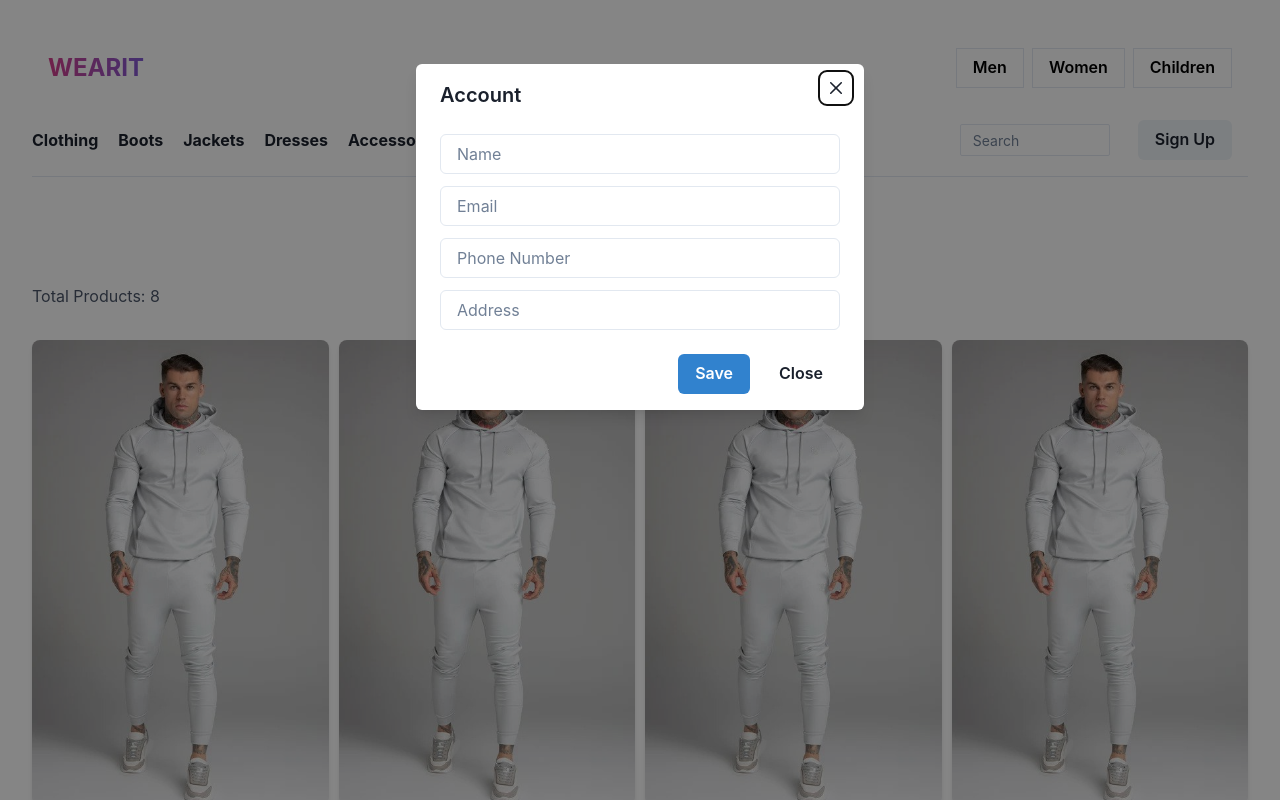
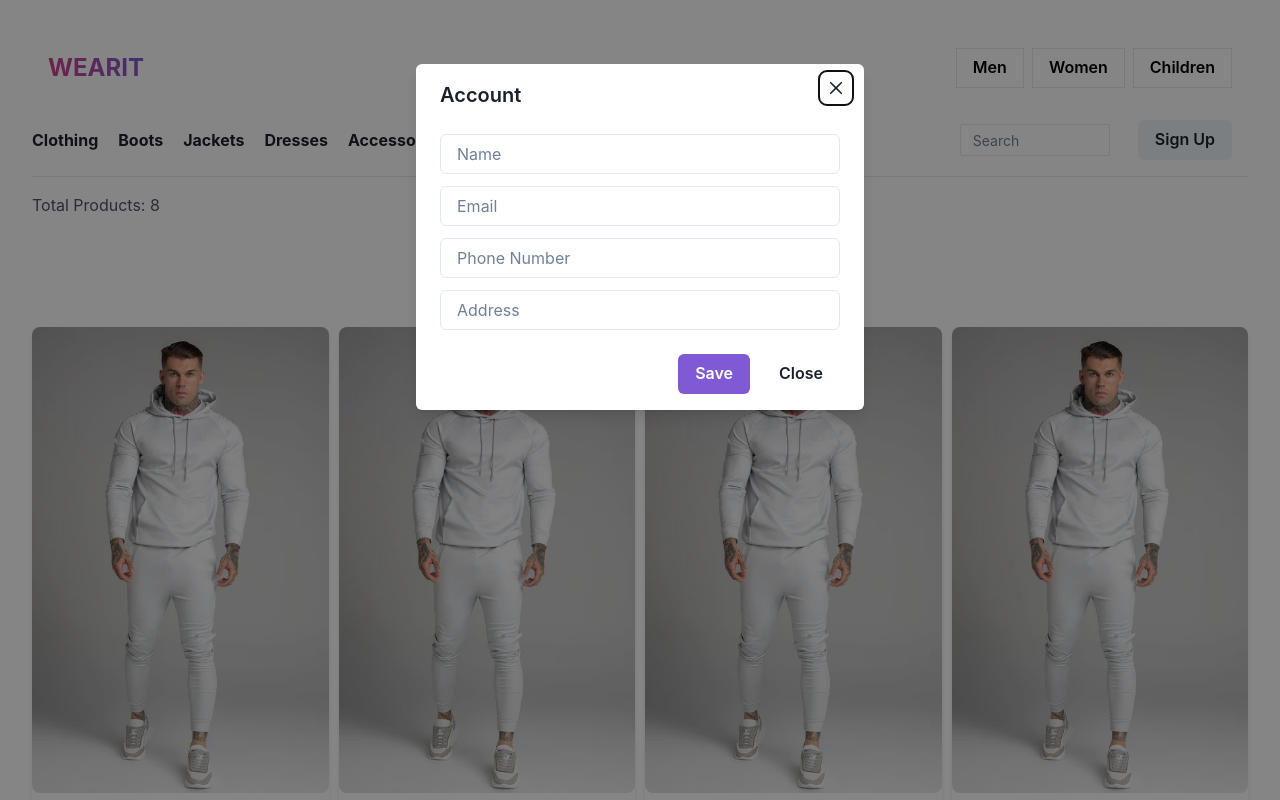
Before and after one commit to rikulis/Clothing-Webshop, a React (Vite) app: page / in a window 1280 px wide. Both pictures are taken after a click on the button "Sign Up". Shown: the top 800 px of the page. Built offline with nearby package versions, Linux system fonts and the light colour scheme.

Commit message:
Added: Sizes selection buttons, Sign up state management, gender & sizes to database

```diff
--- a/public/db.json
+++ b/public/db.json
@@ -6,7 +6,9 @@
     "image": "/productImages/WhitePants.jpg",
     "hoveredImage": "/productImages/WhitePantsFront.jpg",
     "price": 49.99,
-    "brand": "SIKSILK"
+    "brand": "SIKSILK",
+    "sizes": ["XS", "M", "XL"],
+    "gender": "men"
   },
   {
     "id": 2,
@@ -15,7 +17,9 @@
     "image": "/productImages/WhitePants.jpg",
     "hoveredImage": "/productImages/WhitePantsFront.jpg",
     "price": 79.99,
-    "brand": "SIKSILK"
+    "brand": "SIKSILK",
+    "sizes": ["S", "L", "XXL"],
+    "gender": "women"
   },
   {
     "id": 3,
@@ -24,7 +28,9 @@
     "image": "/productImages/WhitePants.jpg",
     "hoveredImage": "/productImages/WhitePantsFront.jpg",
     "price": 39.99,
-    "brand": "SIKSILK"
+    "brand": "SIKSILK",
+    "sizes": ["S", "M", "L"],
+    "gender": "children"
   },
   {
     "id": 4,
@@ -33,7 +39,9 @@
     "image": "/productImages/WhitePants.jpg",
     "hoveredImage": "/productImages/WhitePantsFront.jpg",
     "price": 39.99,
-    "brand": "SIKSILK"
+    "brand": "SIKSILK",
+    "sizes": ["M", "L", "XL"],
+    "gender": "men"
   },
   {
     "id": 5,
@@ -42,7 +50,9 @@
     "image": "/productImages/WhitePants.jpg",
     "hoveredImage": "/productImages/WhitePantsFront.jpg",
     "price": 39.99,
-    "brand": "SIKSILK"
+    "brand": "SIKSILK",
+    "sizes": ["XS", "S", "XXL"],
+    "gender": "women"
   },
   {
     "id": 6,
@@ -51,7 +61,9 @@
     "image": "/productImages/WhitePants.jpg",
     "hoveredImage": "/productImages/WhitePantsFront.jpg",
     "price": 39.99,
-    "brand": "SIKSILK"
+    "brand": "SIKSILK",
+    "sizes": ["S", "M", "L"],
+    "gender": "children"
   },
   {
     "id": 7,
@@ -60,7 +72,9 @@
     "image": "/productImages/WhitePants.jpg",
     "hoveredImage": "/productImages/WhitePantsFront.jpg",
     "price": 39.99,
-    "brand": "SIKSILK"
+    "brand": "SIKSILK",
+    "sizes": ["M", "L", "XL"],
+    "gender": "men"
   },
   {
     "id": 8,
@@ -69,6 +83,8 @@
     "image": "/productImages/WhitePants.jpg",
     "hoveredImage": "/productImages/WhitePantsFront.jpg",
     "price": 39.99,
-    "brand": "SIKSILK"
+    "brand": "SIKSILK",
+    "sizes": ["L", "XL", "XXL"],
+    "gender": "women"
   }
 ]
--- a/src/App.jsx
+++ b/src/App.jsx
@@ -12,7 +12,6 @@ function App() {
       <div>
         <SecondHeader></SecondHeader>
         <Header></Header>
-        <ButtonComponent></ButtonComponent>
       </div>
       <ProductComponent></ProductComponent>
       <div>
--- a/src/myComponents/Account.jsx
+++ b/src/myComponents/Account.jsx
@@ -13,7 +13,7 @@ import {
   Stack,
 } from "@chakra-ui/react";
 
-const Account = () => {
+const Account = ({ isAuthenticated }) => {
   const { isOpen, onOpen, onClose } = useDisclosure();
 
   const [formData, setFormData] = useState({
@@ -39,9 +39,15 @@ const Account = () => {
 
   return (
     <>
-      <Button onClick={onOpen} marginEnd={4}>
-        Sign Up
-      </Button>
+      {isAuthenticated ? (
+        <Button onClick={onOpen} marginEnd={4}>
+          Account
+        </Button>
+      ) : (
+        <Button onClick={onOpen} marginEnd={4}>
+          Sign Up
+        </Button>
+      )}
 
       <Modal isOpen={isOpen} onClose={onClose}>
         <ModalOverlay />
@@ -82,7 +88,7 @@ const Account = () => {
           </ModalBody>
 
           <ModalFooter>
-            <Button colorScheme="blue" mr={3} onClick={handleSubmit}>
+            <Button colorScheme="purple" mr={3} onClick={handleSubmit}>
               Save
             </Button>
             <Button variant="ghost" onClick={onClose}>
--- a/src/myComponents/ProductComponent.jsx
+++ b/src/myComponents/ProductComponent.jsx
@@ -10,16 +10,16 @@ import {
   Divider,
   Button,
   useDisclosure,
-  Alert,
-  AlertIcon,
+  useToast,
 } from "@chakra-ui/react";
 
 const ProductComponent = () => {
   const [products, setProducts] = useState([]);
   const [hoveredIndex, setHoveredIndex] = useState(null);
   const [loadingStates, setLoadingStates] = useState([]);
-  const [successMessages, setSuccessMessages] = useState([]);
+  const [selectedSize, setSelectedSize] = useState(null);
   const { isOpen, onToggle } = useDisclosure();
+  const toast = useToast(); // Add this line
 
   useEffect(() => {
     fetch("/db.json")
@@ -27,9 +27,18 @@ const ProductComponent = () => {
       .then((data) => {
         setProducts(data);
         setLoadingStates(new Array(data.length).fill(false));
-        setSuccessMessages(new Array(data.length).fill(false));
       });
   }, []);
+
+  // Extract unique sizes from products
+  const allSizes = Array.from(
+    new Set(products.flatMap((product) => product.sizes))
+  );
+
+  // Filter products based on selected size
+  const filteredProducts = selectedSize
+    ? products.filter((product) => product.sizes.includes(selectedSize))
+    : products;
 
   const handleClick = (index) => {
     setLoadingStates((prevStates) =>
@@ -44,15 +53,13 @@ const ProductComponent = () => {
       );
       onToggle();
 
-      // Display success message after another 2 seconds
-      setSuccessMessages((prevStates) =>
-        prevStates.map((state, i) => (i === index ? true : state))
-      );
-      setTimeout(() => {
-        setSuccessMessages((prevStates) =>
-          prevStates.map((state, i) => (i === index ? false : state))
-        );
-      }, 2000);
+      // Display toast instead of success message
+      toast({
+        title: "Order was successful!",
+        status: "success",
+        duration: 2000,
+        isClosable: true,
+      });
     }, 2000);
   };
 
@@ -63,10 +70,29 @@ const ProductComponent = () => {
   return (
     <div>
       <Text mt={4} textAlign="left" color="gray.600">
-        Total Products: {products.length}
+        Total Products: {filteredProducts.length}
       </Text>
+      {/* Buttons for each size */}
+      <div>
+        <Text fontWeight={"bold"} fontSize={"xl"}>
+          Sizes:
+        </Text>
+        {allSizes.map((size) => (
+          <Button
+            key={size}
+            margin={1}
+            colorScheme={selectedSize === size ? "purple" : "gray"}
+            onClick={() => setSelectedSize(selectedSize === size ? null : size)}
+            borderRadius="full" // Make the button round
+            _focus={{ outline: "none" }} // Remove outline on focus
+            w="40px"
+          >
+            {size}
+          </Button>
+        ))}
+      </div>
       <div className="product-grid">
-        {products.map((product, index) => (
+        {filteredProducts.map((product, index) => (
           <Card
             key={index}
             maxW="sm"
@@ -89,6 +115,8 @@ const ProductComponent = () => {
                 <Text color="black" fontSize="xl" fontWeight={"bold"}>
                   ${product.price}
                 </Text>
+                <Text>Available in:</Text>
+                <Text fontWeight={"bold"}>{product.sizes.join(" ")}</Text>
               </Stack>
             </CardBody>
             <Divider />
@@ -103,12 +131,6 @@ const ProductComponent = () => {
             >
               Add to cart
             </Button>
-            {successMessages[index] && (
-              <Alert status="success" mt={4}>
-                <AlertIcon />
-                Order was successful!
-              </Alert>
-            )}
           </Card>
         ))}
       </div>
```
